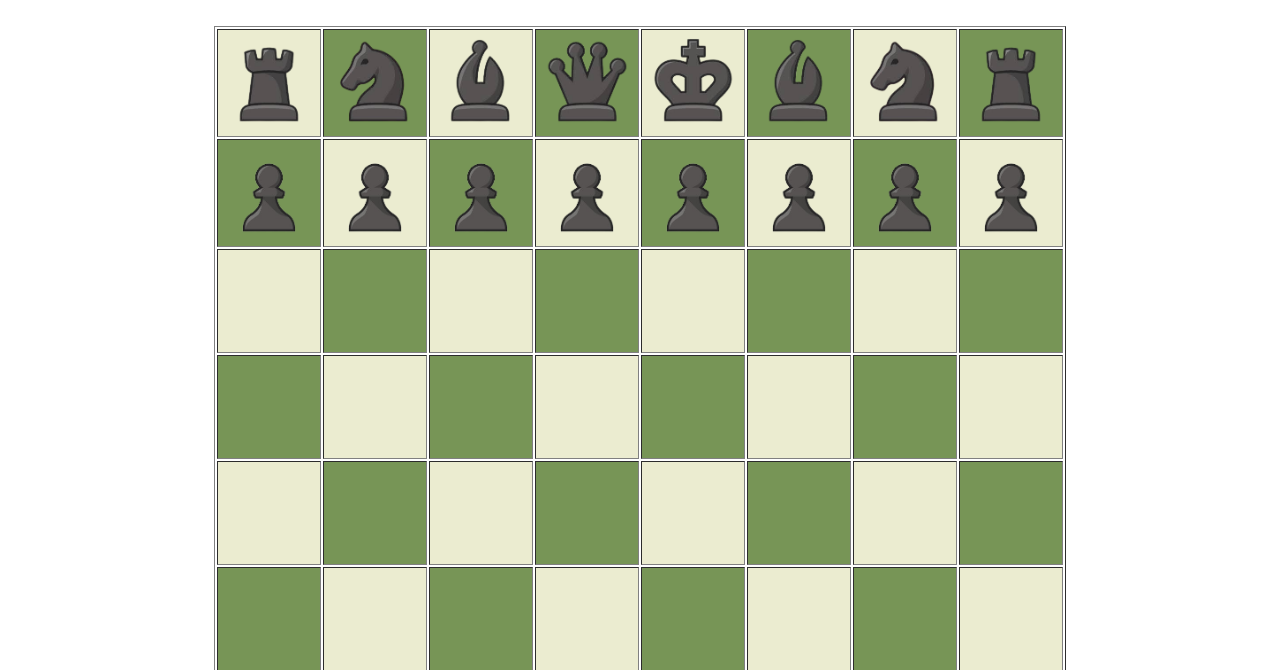
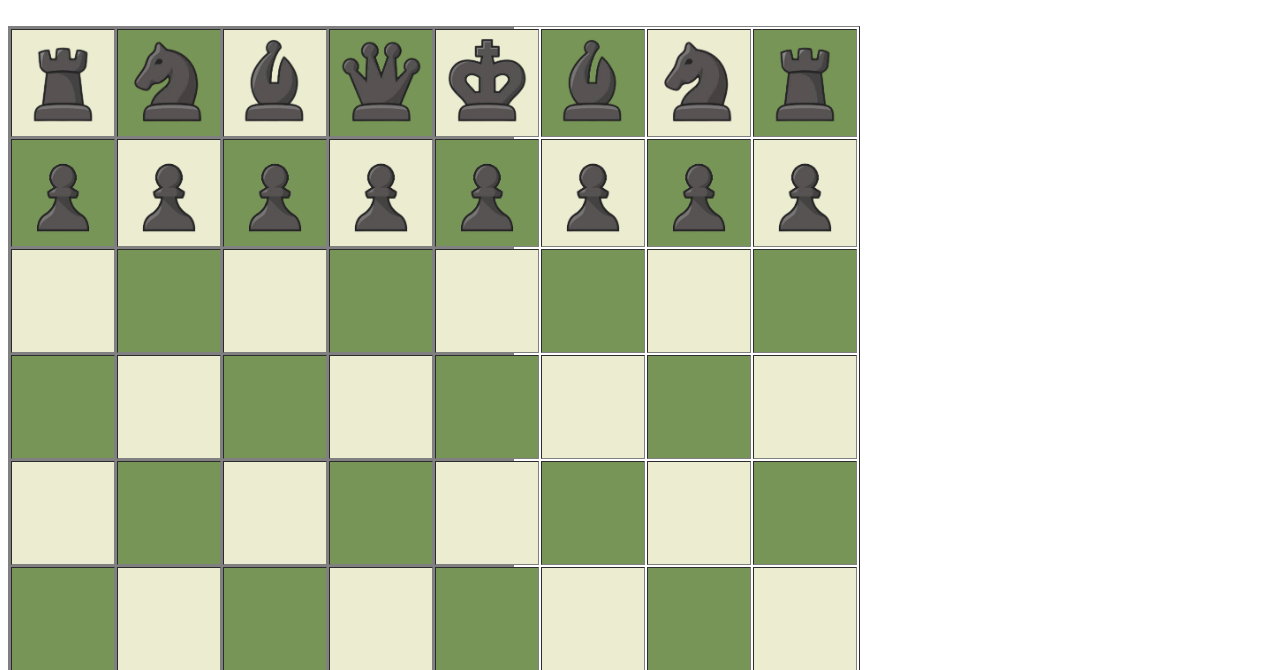
Before and after one commit to Mudassir-git65/SMIT-Projects, a plain HTML site: page 10-july-2024(Chess Game)/index.html in a window 1280 px wide. Shown: the part 523-1193 px from the top of the page. Drawn offline with Linux system fonts and the light colour scheme; files whose address does not match are found by name.

Commit message:
layout 1

```diff
--- a/10-july-2024(Chess Game)/index.html
+++ b/10-july-2024(Chess Game)/index.html
@@ -13,7 +13,9 @@
         <h2> Lets Play </h2>
     </div>
 
+    <div class="main">
         <center>
+
 
       <table border="1">
           <tr>
@@ -102,6 +104,7 @@
 
         </table>
         </center>
+    </div>
 
 
 
--- a/10-july-2024(Chess Game)/style.Css
+++ b/10-july-2024(Chess Game)/style.Css
@@ -4,6 +4,7 @@ h1{
     color: white;
     text-align: center;
     background-color: #312E2B;
+
 
 }
 .headings{
@@ -25,3 +26,7 @@ input:hover{
     background-color: #312E2B;
     color: white;
 }
+.main{
+    margin-right: 60%;
+    background-color: grey;
+}
```
Lines whose indentation alone changed are shown as unchanged.
